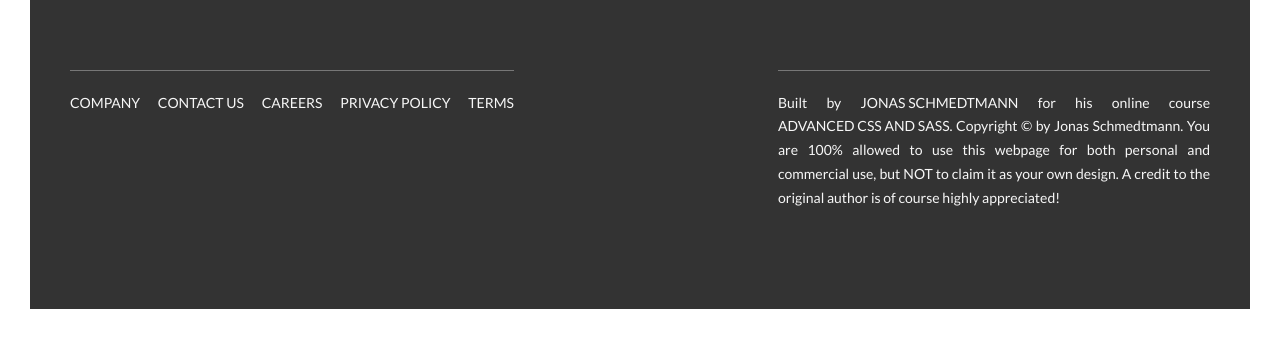
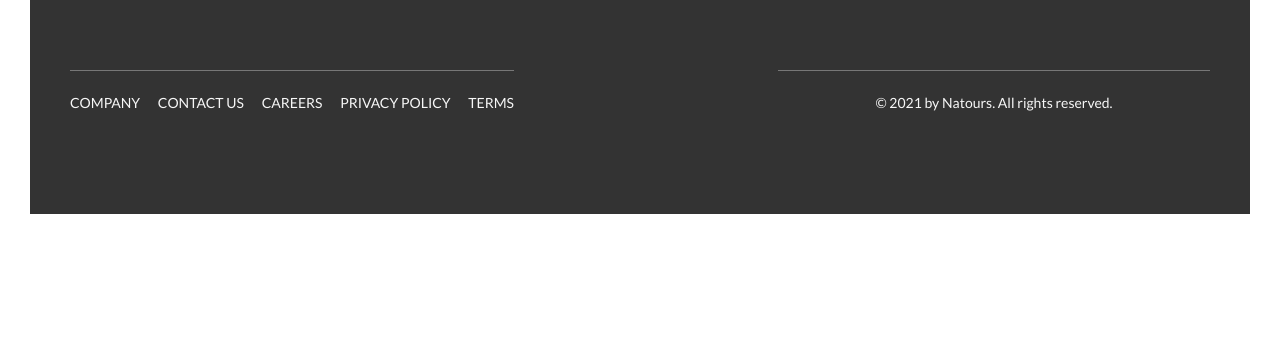
Before and after one commit to world5892/natours_sass, a website: page index.html in a window 1280 px wide. Shown: the part 5322-5661 px from the top of the page. After the commit the page ends 5566 px from the top, so only its background shows below. Drawn offline with Linux system fonts and the light colour scheme.

Commit message:
Fifth commit

```diff
--- a/index.html
+++ b/index.html
@@ -434,8 +434,8 @@
                     </div>
                 </div>
                 <div class="col-1-of-2">
-                    <p class="footer__copyright">
-                        Built by <a href="#" class="footer__link">Jonas Schmedtmann</a> for his online course <a href="#" class="footer__link">Advanced CSS and Sass</a>. Copyright &copy; by Jonas Schmedtmann. You are 100% allowed to use this webpage for both personal and commercial use, but NOT to claim it as your own design. A credit to the original author is of course highly appreciated!
+                    <p class="footer__copyright u-center-text">
+                        &copy; 2021 by Natours. All rights reserved.
                     </p>
                 </div>
             </div>
```
